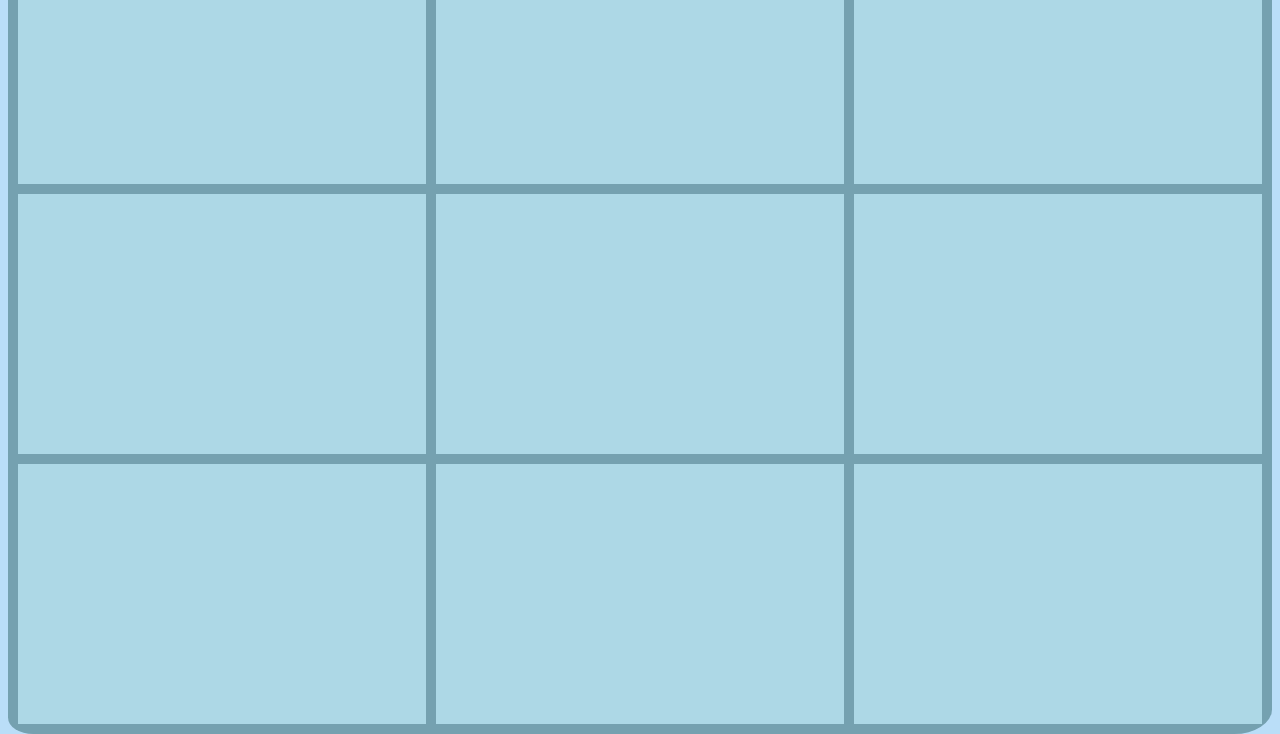
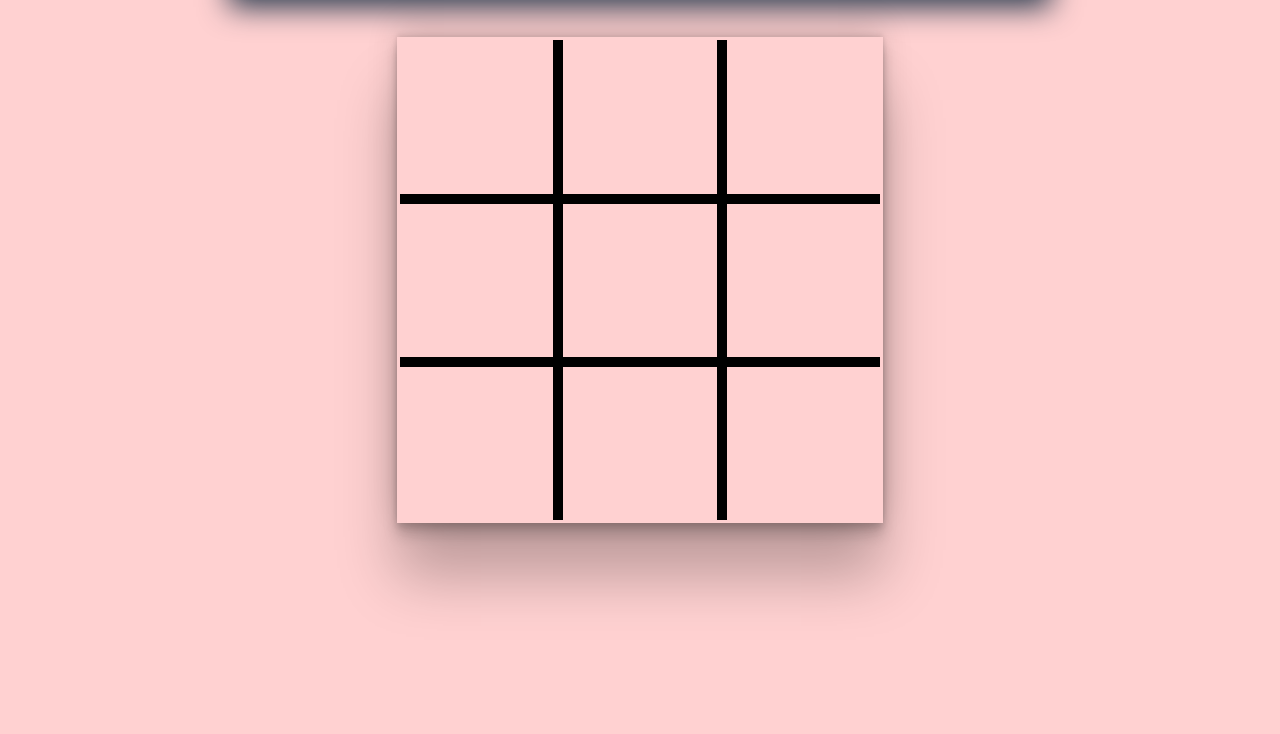
Before and after one commit to shwaygrr/jquery-game, a plain HTML site: page index.html in a window 1280 px wide. Shown: the part 173-907 px from the top of the page. After the commit the page ends 820 px from the top, so only its background shows below. Drawn offline with Linux system fonts and the light colour scheme.

Commit message:
redesign UI

```diff
--- a/index.html
+++ b/index.html
@@ -13,16 +13,19 @@
         <h2 class="player-turn">X's Turn</h2>
         <h2 class="game-status">Game In Progress...</h2>
     </div>
+
     <div class="game-board">
-        <div class="quadrant0" data-index="0"></div>
-        <div class="quadrant1" data-index="1"></div>
-        <div class="quadrant2" data-index="2"></div>
-        <div class="quadrant3" data-index="3"></div>
-        <div class="quadrant4" data-index="4"></div>
-        <div class="quadrant5" data-index="5"></div>
-        <div class="quadrant6" data-index="6"></div>
-        <div class="quadrant7" data-index="7"></div>
-        <div class="quadrant8" data-index="8"></div>
+
+        <div id="quadrant0" class="quadrant" data-index="0"></div>
+        <div id ="quadrant1" class="quadrant" data-index="1"></div>
+        <div id="quadrant2" class="quadrant" data-index="2"></div>
+        <div id="quadrant3" class="quadrant" data-index="3"></div>
+        <div id="quadrant4" class="quadrant" data-index="4"></div>
+        <div id="quadrant5" class="quadrant" data-index="5"></div>
+        <div id="quadrant6" class="quadrant" data-index="6"></div>
+        <div id="quadrant7" class="quadrant" data-index="7"></div>
+        <div id="quadrant8" class="quadrant" data-index="8"></div>
+
     </div>
     <script src="jquery-3.6.1.js"></script>
     <script src="script.js"></script>
--- a/style.css
+++ b/style.css
@@ -2,17 +2,25 @@
 html, body {
     margin-top: 10px;
     height: 100%;
-    background-color: rgb(186, 222, 248);
+    background-color: rgb(255, 209, 209);
+}
+
+body {
+    display: flex;
+    flex-direction: column;
+    align-items: center;
+    justify-content: center;
 }
 
 .header {
-    background-color:rgb(117, 161, 176);
+    background-color:rgb(0, 0, 0);
     border-radius: 10% 10% 0% 0%;;
     display: flex;
     flex-direction: row;
     align-items: center;
     font: sans-serif;
     font-weight: bold;
+    box-shadow: rgb(38, 57, 77) 0px 20px 30px -10px;
 }
 
 .player-turn {
@@ -28,19 +36,20 @@ html, body {
 }
 
 .game-board {
-    background-color: rgb(117, 161, 176);
-    border-radius: 0% 0% 3% 2%;
+    background-color: rgb(0, 0, 0);
+    width: 60vh;
+    height: 60%;
     display: grid;
     gap: 10px;
-    padding: 10px;
-    min-height: 100%;
     grid-template-columns: repeat(3, 1fr);
     grid-template-rows: repeat(3, 1fr);
-
+    border: solid rgb(255, 209, 209);
+    margin: 40px;
+    box-shadow: rgba(0, 0, 0, 0.25) 0px 54px 55px, rgba(0, 0, 0, 0.12) 0px -12px 30px, rgba(0, 0, 0, 0.12) 0px 4px 6px, rgba(0, 0, 0, 0.17) 0px 12px 13px, rgba(0, 0, 0, 0.09) 0px -3px 5px;
 }
 .game-board > div {
     display: flex;
-    background-color: lightblue;
+    background-color: rgb(255, 209, 209);;
     align-items: center;
     justify-content: center;
     font-family: 'Courier New', Courier, monospace;
```
